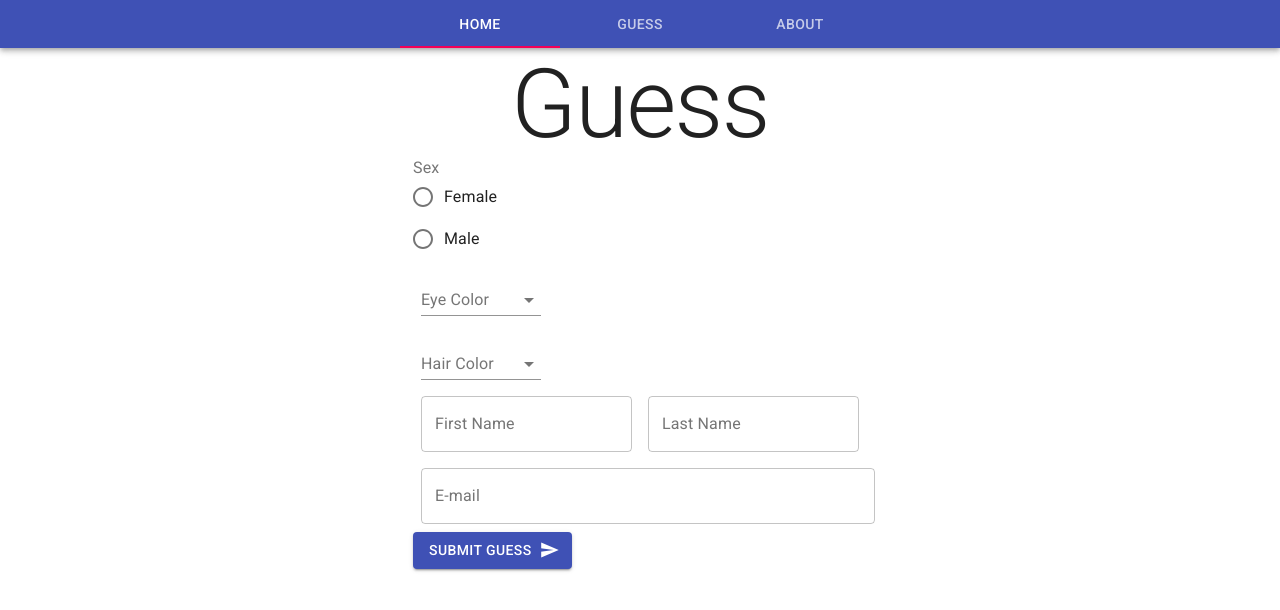
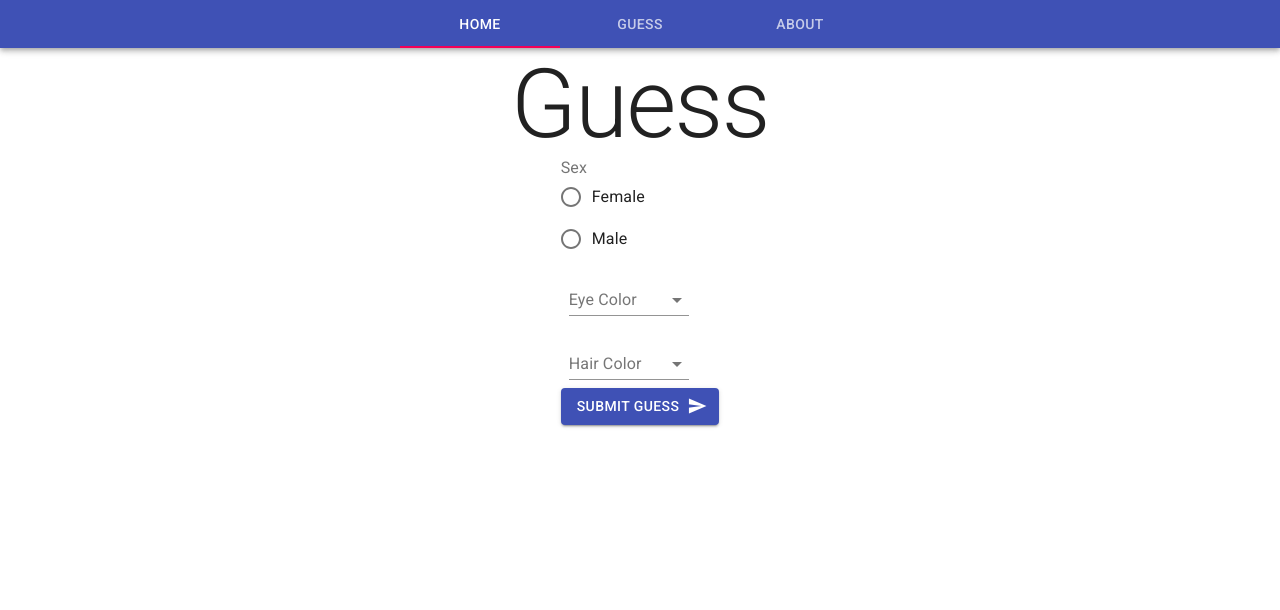
Before and after one commit to SirPotatoIV/babyGamble, a React (Create React App) app: page /guess in a window 1280 px wide. Shown: the top 610 px of the page. Built offline with nearby package versions, Linux system fonts and the light colour scheme; no server answers; the database is empty.

Commit message:
Removed first name, last name, and email since they can be pulled from the user's credentials.

```diff
--- a/src/components/GuessForm/GuessForm.js
+++ b/src/components/GuessForm/GuessForm.js
@@ -36,9 +36,7 @@ const GuessForm = () => {
   const [sex, setSex] = useState('');
   const [hairColor, setHairColor] = useState('');
   const [eyeColor, setEyeColor] = useState('');
-  const [firstName, setFirstName] = useState('');
-  const [lastName, setLastName] = useState('');
-  const [email, setEmail] = useState('');
+
   const classes = useStyles();
 
   const handleSubmitGuess = async (event) => {
@@ -46,7 +44,7 @@ const GuessForm = () => {
     // taking data from currentUser and storing it with the guess
     const { displayName, email: userEmail, uid } = auth?.currentUser;
     // taking data from the form and storing it with the guess
-    const guess = { displayName, userEmail, uid, firstName, lastName, email };
+    const guess = { displayName, userEmail, uid, sex, hairColor, eyeColor };
     // sending guess to database
     const docRef = await firestore.collection('guesses').add(guess);
     const document = await docRef.get();
@@ -108,44 +106,6 @@ const GuessForm = () => {
             </Select>
           </FormControl>
         </div>
-        <div>
-          <TextField
-            className={classes.textField}
-            id="firstName"
-            label="First Name"
-            type="text"
-            variant="outlined"
-            onChange={(event) => {
-              setFirstName(event.target.value);
-            }}
-            value={firstName}
-          />
-          <TextField
-            className={classes.textField}
-            id="lastName"
-            label="Last Name"
-            type="text"
-            variant="outlined"
-            onChange={(event) => {
-              setLastName(event.target.value);
-            }}
-            value={lastName}
-          />
-        </div>
-        <div>
-          <TextField
-            className={classes.textFieldFull}
-            fullWidth
-            id="email"
-            label="E-mail"
-            type="email"
-            variant="outlined"
-            onChange={(event) => {
-              setEmail(event.target.value);
-            }}
-            value={email}
-          />
-        </div>
         <Button
           onClick={(event) => handleSubmitGuess(event)}
           variant="contained"
```
Also changed, not shown: 1 other file (tests, documents, lock files or other folders).
